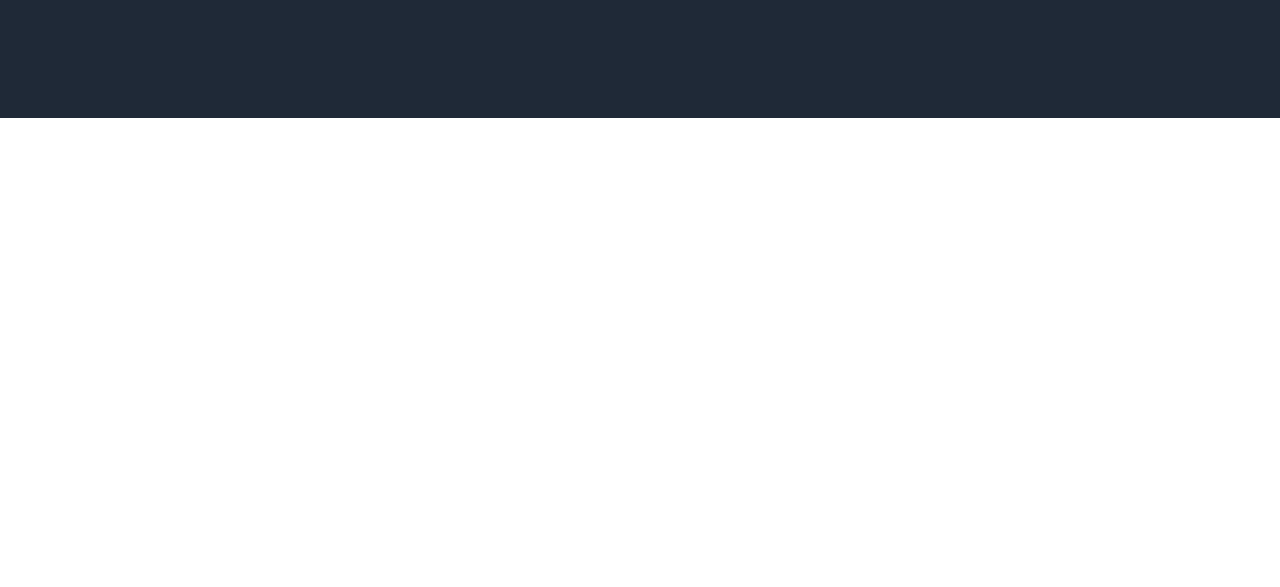
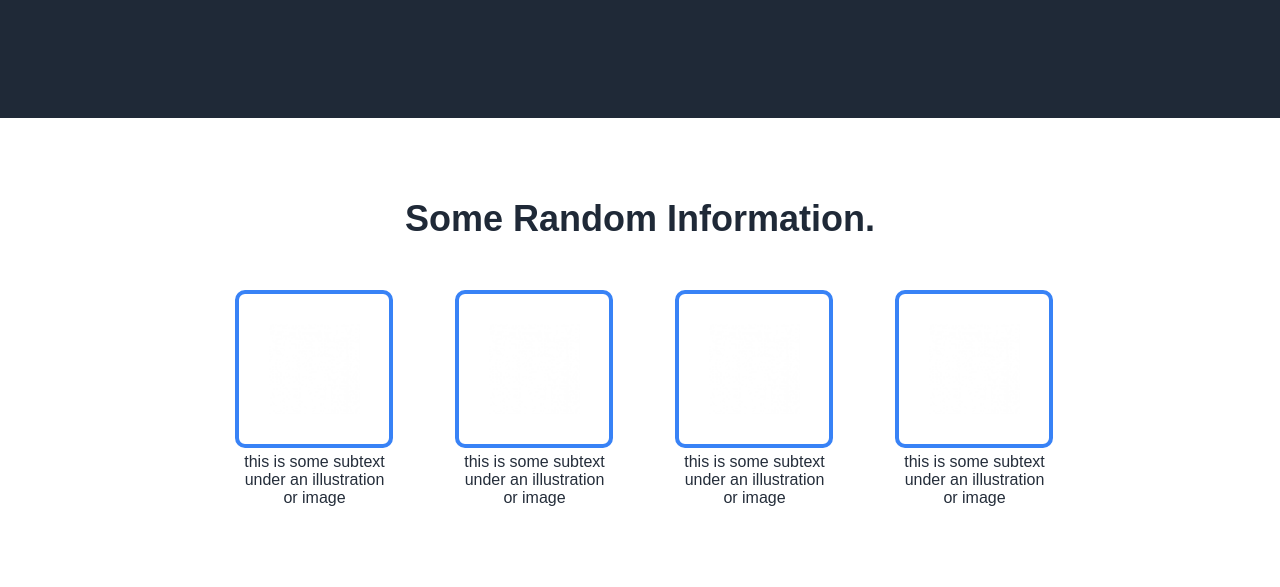
Before and after one commit to DanielT94/landing-page, a plain HTML site: page index.html in a window 1280 px wide. Shown: the part 764-1351 px from the top of the page. Before the commit the page ends 882 px from the top, so only its background shows below. Drawn offline with Linux system fonts and the light colour scheme.

Commit message:
Added content in information section

```diff
--- a/index.html
+++ b/index.html
@@ -37,6 +37,29 @@
         </div>
     </div>
 
+    <div class="mid">
+        <div class="mid-title">Some Random Information.</div>
+
+        <div class="items">
+            <div class="info">
+                <div class=img><img src="white-square.jpg" alt="white square"></div>
+                <div class="text">this is some subtext under an illustration or image</div>
+            </div>
+            <div class="info">
+                <div class=img><img src="white-square.jpg" alt="white square"></div>
+                <div class="text">this is some subtext under an illustration or image</div>
+            </div>
+            <div class="info">
+                <div class=img><img src="white-square.jpg" alt="white square"></div>
+                <div class="text">this is some subtext under an illustration or image</div>
+            </div>
+            <div class="info">
+                <div class=img><img src="white-square.jpg" alt="white square"></div>
+                <div class="text">this is some subtext under an illustration or image</div>
+            </div>
+        </div>
+    </div>
+
 </body>
 
 </html>
--- a/style.css
+++ b/style.css
@@ -78,3 +78,41 @@ button {
     border: none;
     font-size:16px;
 }
+
+.mid-title {
+    font-size: 36px;
+    font-weight: 900;
+    color: #1F2937;
+    text-align: center;
+    margin: 50px;
+    padding-top: 30px;
+}
+
+.text {
+    font-size: 16px;
+    color: #242d3a;
+    flex-wrap: wrap;
+    text-align: center;
+    padding-left: 9px;
+    padding-top: 5px;
+}
+
+.img {
+    display: flex;
+    width: 150px;
+    height: 150px;
+    border: 4px solid #3882F6;
+    border-radius: 10px;
+}
+
+.items {
+    display: flex;
+    gap: 70px;
+    margin-top: 20px;
+    justify-content: center;
+    padding-bottom: 80px;
+}
+
+.info {
+    max-width: 150px;
+}
```
Also changed, not shown: white-square.jpg (added).
